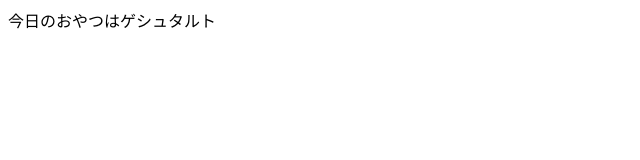
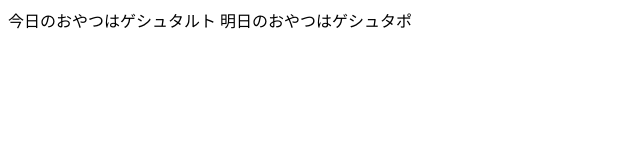
Before and after one commit to SugamoKazu/20230421_test, a plain HTML site: page index.html in a window 1280 px wide. Shown: the whole page, without its empty margins (0-640 px from the left). Drawn offline with Linux system fonts and the light colour scheme.

Commit message:
Update index.html

```diff
--- a/index.html
+++ b/index.html
@@ -6,5 +6,6 @@
   </head>
   <body>
     今日のおやつはゲシュタルト
+    明日のおやつはゲシュタポ
   </body>
 </html>
```
